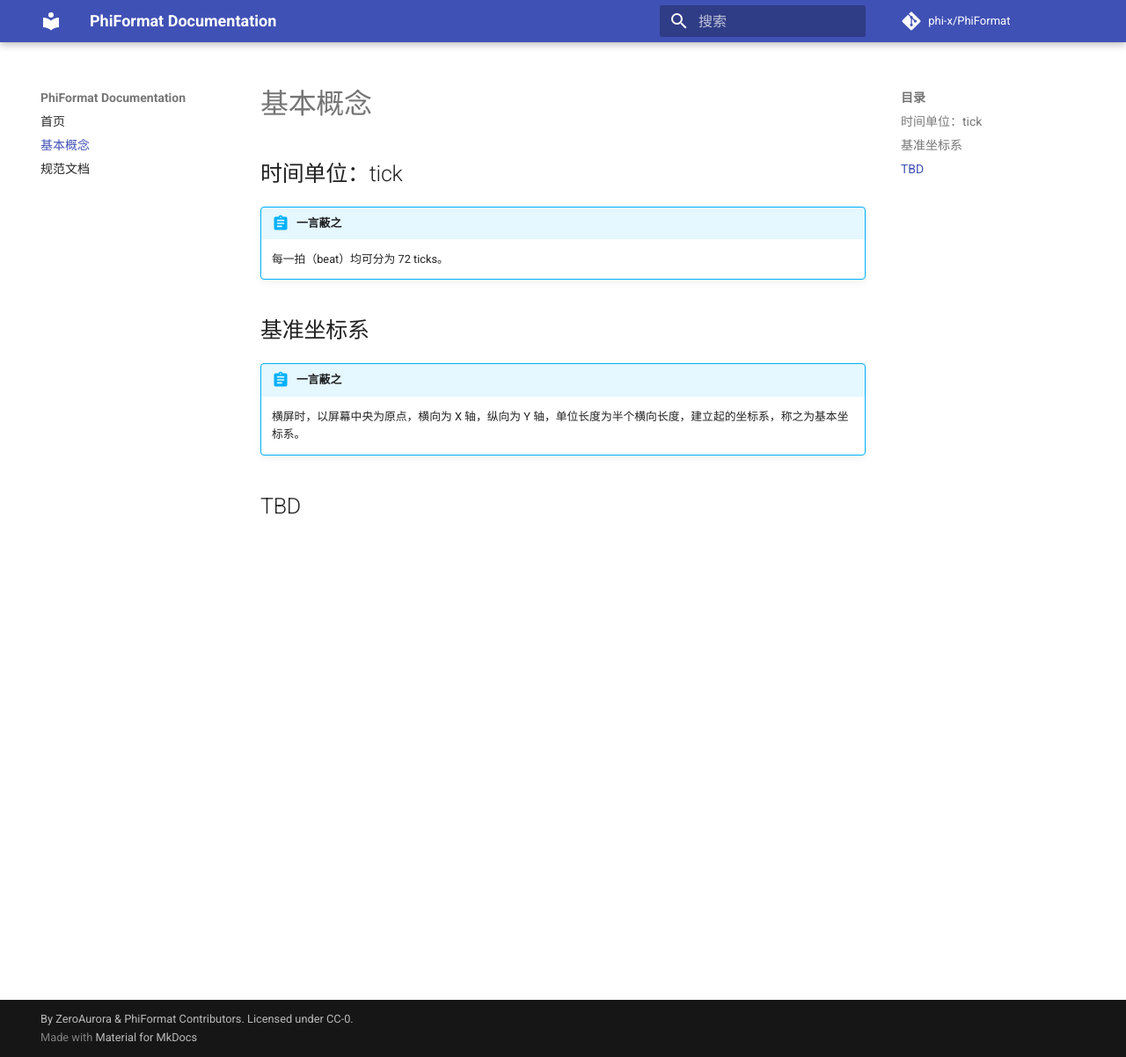
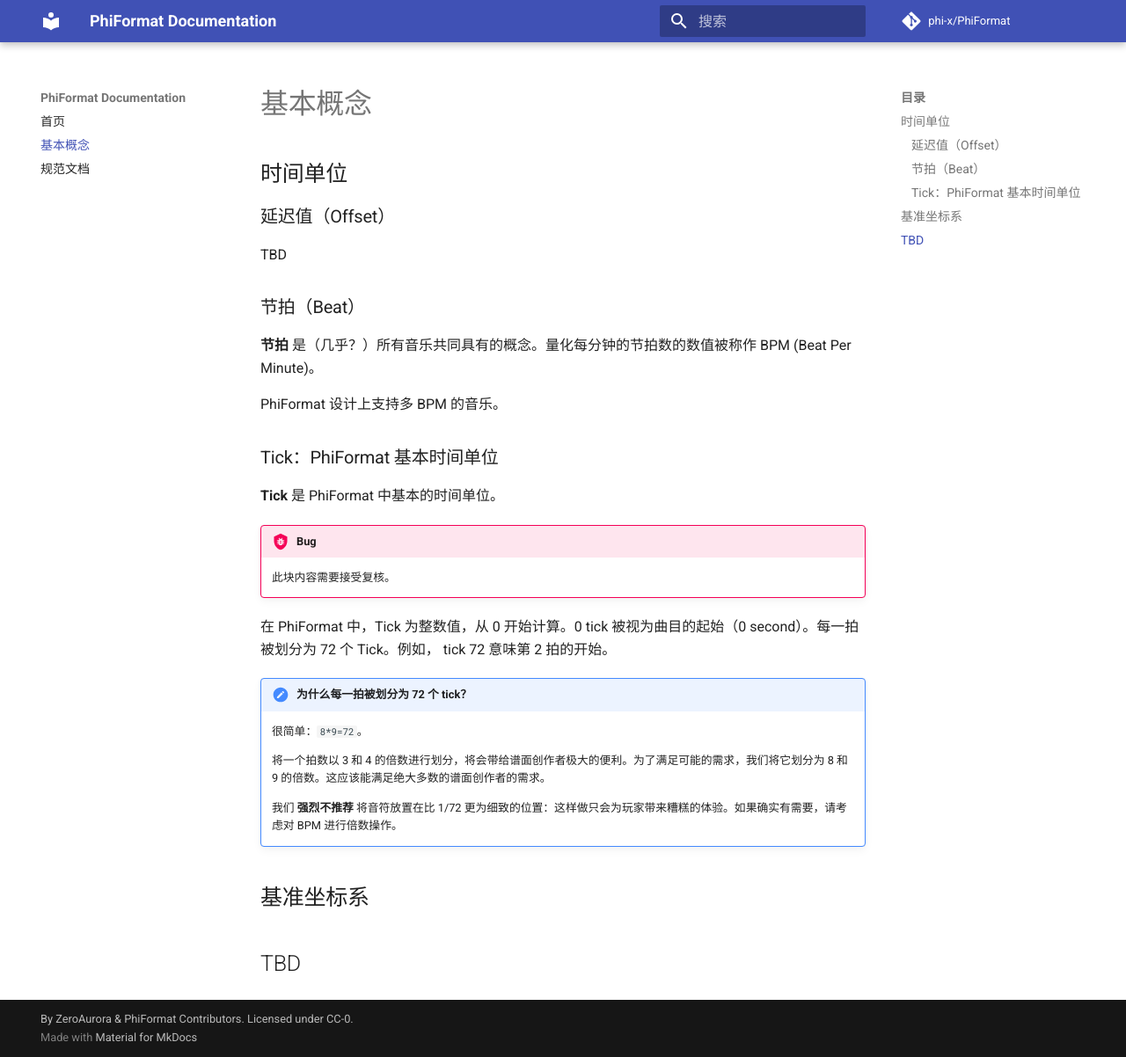
Before and after one commit to laoli404for/PhiFormat, an MkDocs documentation site: the page built from docs/basic-concepts.md, in a window 1280 px wide and 1202 px high. Shown: the whole window at 88% size. Built offline with MkDocs 1.6.1 and Material for MkDocs 9.7.7, drawn with Linux system fonts in a browser that asks for light colours; comment, search, counter and statistics services are not loaded.

Commit message:
doc: 2020.12.4 update

```diff
--- a/docs/basic-concepts.md
+++ b/docs/basic-concepts.md
@@ -1,13 +1,33 @@
 # 基本概念
 
-## 时间单位：tick
+## 时间单位
 
-!!! abstract "一言蔽之"
-    每一拍（beat）均可分为 72 ticks。
+### 延迟值（Offset）
+
+TBD
+
+### 节拍（Beat）
+
+**节拍** 是（几乎？）所有音乐共同具有的概念。量化每分钟的节拍数的数值被称作 BPM (Beat Per Minute)。
+
+PhiFormat 设计上支持多 BPM 的音乐。
+
+### Tick：PhiFormat 基本时间单位
+
+**Tick** 是 PhiFormat 中基本的时间单位。
+
+!!! bug
+    此块内容需要接受复核。
+
+在 PhiFormat 中，Tick 为整数值，从 0 开始计算。0 tick 被视为曲目的起始（0 second）。每一拍被划分为 72 个 Tick。例如， tick 72 意味第 2 拍的开始。
+
+!!! note "为什么每一拍被划分为 72 个 tick？"
+    很简单：`8*9=72`。
+
+    将一个拍数以 3 和 4 的倍数进行划分，将会带给谱面创作者极大的便利。为了满足可能的需求，我们将它划分为 8 和 9 的倍数。这应该能满足绝大多数的谱面创作者的需求。
+
+    我们 **强烈不推荐** 将音符放置在比 1/72 更为细致的位置：这样做只会为玩家带来糟糕的体验。如果确实有需要，请考虑对 BPM 进行倍数操作。
 
 ## 基准坐标系
 
-!!! abstract "一言蔽之"
-    横屏时，以屏幕中央为原点，横向为 X 轴，纵向为 Y 轴，单位长度为半个横向长度，建立起的坐标系，称之为基本坐标系。
-
 ## TBD
```
Also changed, not shown: docs/index.md (+2 -2 lines).
